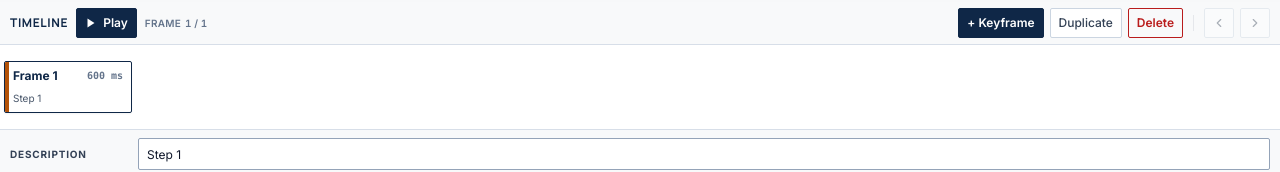
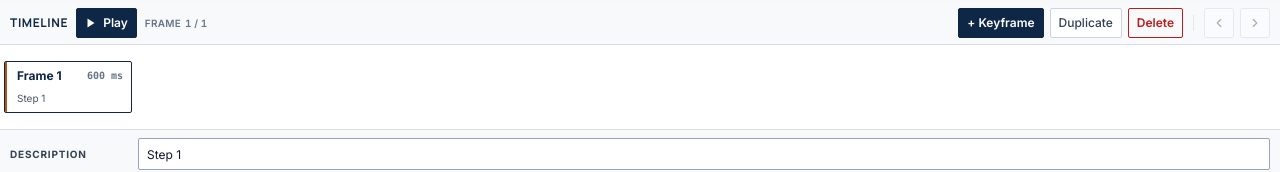
Before and after one commit to cpinitiative/graph-viz, a React (Vite) app: page / in a window 1280 px wide. Shown: the part 582-754 px from the top of the page. Built offline with nearby package versions, Linux system fonts and the light colour scheme.

Commit message:
Refine timeline frame selection styling

```diff
--- a/src/components/visualizers/Graphs/graphStudio/TimelinePanel.jsx
+++ b/src/components/visualizers/Graphs/graphStudio/TimelinePanel.jsx
@@ -22,6 +22,11 @@ const detailLabelClass =
   'shrink-0 text-[10px] font-bold uppercase tracking-[0.08em] text-[#334155] dark:text-[#CBD5E1]';
 const detailControlLabelClass =
   'flex shrink-0 items-center gap-1.5 whitespace-nowrap text-[10px] font-bold uppercase tracking-[0.08em] text-[#334155] dark:text-[#CBD5E1]';
+const frameCardBaseClass =
+  'relative flex min-h-[46px] min-w-[116px] cursor-pointer flex-col overflow-hidden rounded-sm border bg-[#FFFFFF] text-left outline-none dark:bg-[#1E293B] md:min-w-[128px]';
+const selectedFrameCardClass = 'border-[#0F2747] dark:border-[#60A5FA]';
+const unselectedFrameCardClass =
+  'border-[#D7DEE8] hover:border-[#94A3B8] hover:bg-[#F8F9FA] focus-visible:ring-1 focus-visible:ring-[#0F2747] focus-visible:ring-offset-1 focus-visible:ring-offset-[#FFFFFF] dark:border-[#334155] dark:hover:border-[#64748B] dark:hover:bg-[#233044] dark:focus-visible:ring-[#60A5FA] dark:focus-visible:ring-offset-[#0F172A]';
 
 const PauseIcon = () => (
   <svg width="12" height="12" viewBox="0 0 24 24" fill="currentColor">
@@ -297,10 +302,10 @@ const TimelinePanel = ({
               }}
               aria-current={index === currentFrame ? 'step' : undefined}
               aria-selected={index === currentFrame}
-              className={`relative flex min-h-[46px] min-w-[116px] cursor-pointer flex-col overflow-hidden rounded-sm border bg-[#FFFFFF] text-left outline-none focus-visible:ring-1 focus-visible:ring-inset focus-visible:ring-[#CBD5E1] dark:bg-[#1E293B] dark:focus-visible:ring-[#94A3B8] md:min-w-[128px] ${
+              className={`${frameCardBaseClass} ${
                 index === currentFrame
-                  ? 'border-[#0F2747] shadow-sm dark:border-[#60A5FA]'
-                  : 'border-[#D7DEE8] hover:border-[#94A3B8] hover:bg-[#F8F9FA] dark:border-[#334155] dark:hover:border-[#64748B] dark:hover:bg-[#233044]'
+                  ? selectedFrameCardClass
+                  : unselectedFrameCardClass
               }`}
               data-current={index === currentFrame}
               data-frame-navigation-surface="true"
@@ -328,11 +333,11 @@ const TimelinePanel = ({
               {index === currentFrame && (
                 <span
                   aria-hidden="true"
-                  className="pointer-events-none absolute bottom-0 left-0 top-0 w-1 bg-[#B45309] dark:bg-[#60A5FA]"
+                  className="pointer-events-none absolute bottom-0 left-0 top-0 w-[2px] bg-[#B45309] dark:bg-[#60A5FA]"
                   data-testid="timeline-frame-selected-accent"
                 />
               )}
-              <div className="px-2 py-1">
+              <div className="py-1 pl-3 pr-2">
                 <div className="mb-0.5 flex items-center justify-between gap-2">
                   <div
                     className={`text-xs font-bold ${
```
Also changed, not shown: 1 other file (tests, documents, lock files or other folders).
